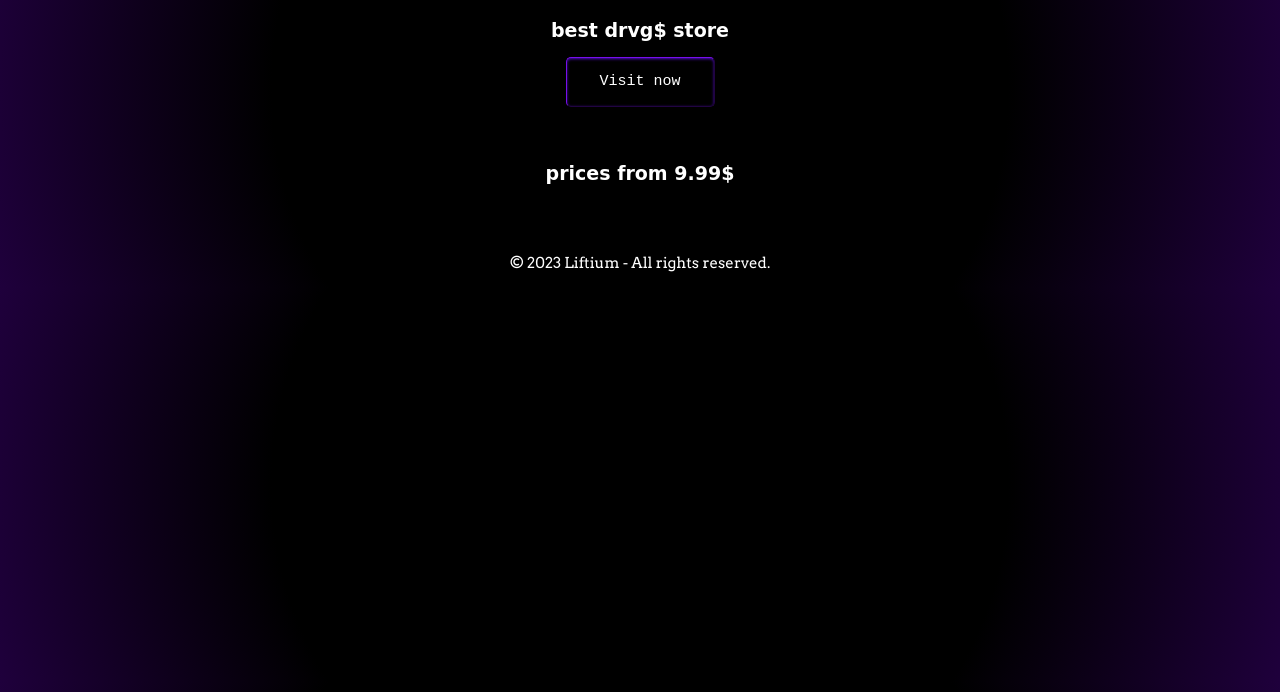
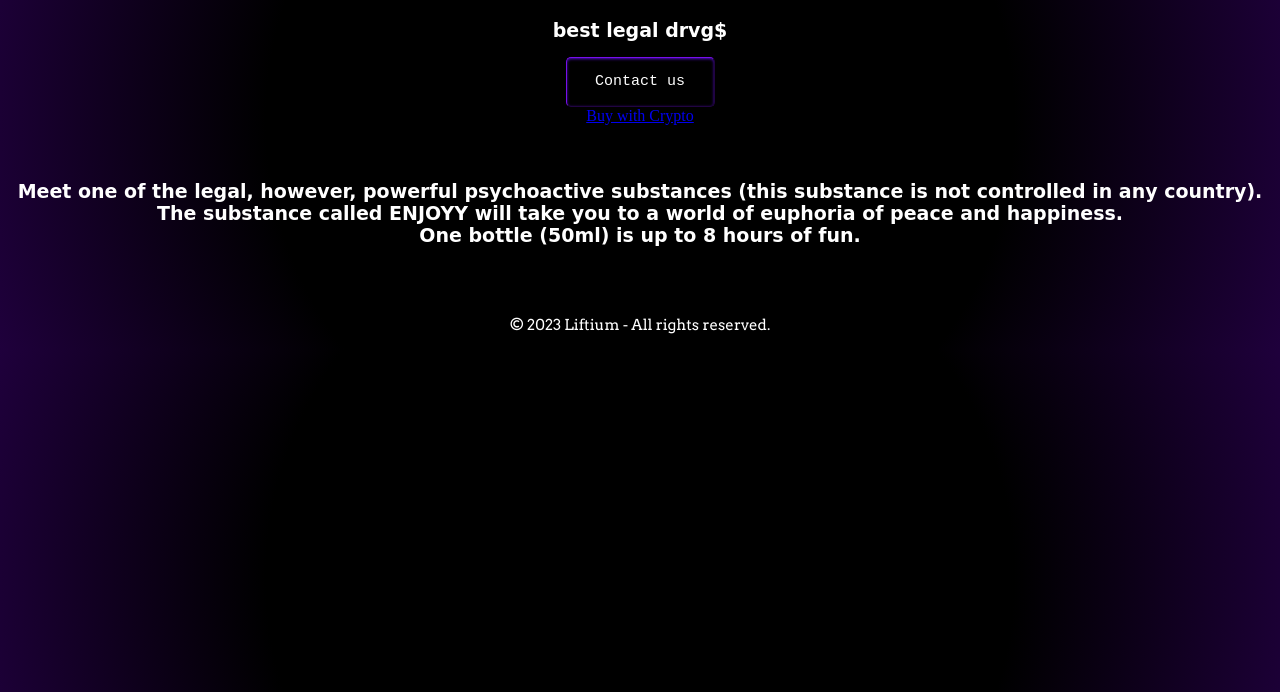
Before and after one commit to reloadeem/rest, a plain HTML site: page index.html in a window 1280 px wide. Shown: the part 108-800 px from the top of the page. Drawn offline with Linux system fonts and the light colour scheme; a web font is replaced by a local one.

Commit message:
Update index.html

```diff
--- a/index.html
+++ b/index.html
@@ -89,9 +89,9 @@ div {
 <body>
 <h1>enjoyy</h1>
   <h2>
-    best drvg$ store </h2>
+    best legal drvg$ </h2>
 <div>
-  <button id="buyButton" class="btn">Visit now</button>
+  <button id="buyButton" class="btn">Contact us</button>
   <script>
   const buyButton = document.getElementById('buyButton');
   buyButton.addEventListener('click', function() {
@@ -99,9 +99,19 @@ div {
   });
 </script>
     </div>
+    <div>
+      <a class="buy-with-crypto"
+        href="https://commerce.coinbase.com/checkout/faac1820-1aef-4a92-8166-8b32baa98f86">
+        Buy with Crypto
+      </a>
+      <script src="https://commerce.coinbase.com/v1/checkout.js?version=201807">
+      </script>
+    </div>
 <br><br>
   <h3>
-    prices from 9.99$
+   Meet one of the legal, however, powerful psychoactive substances (this substance is not controlled in any country). <br>
+    The substance called ENJOYY will take you to a world of euphoria of peace and happiness. <br>
+    One bottle (50ml) is up to 8 hours of fun.
   </h3>
 <br> <br>
   <p>
```
